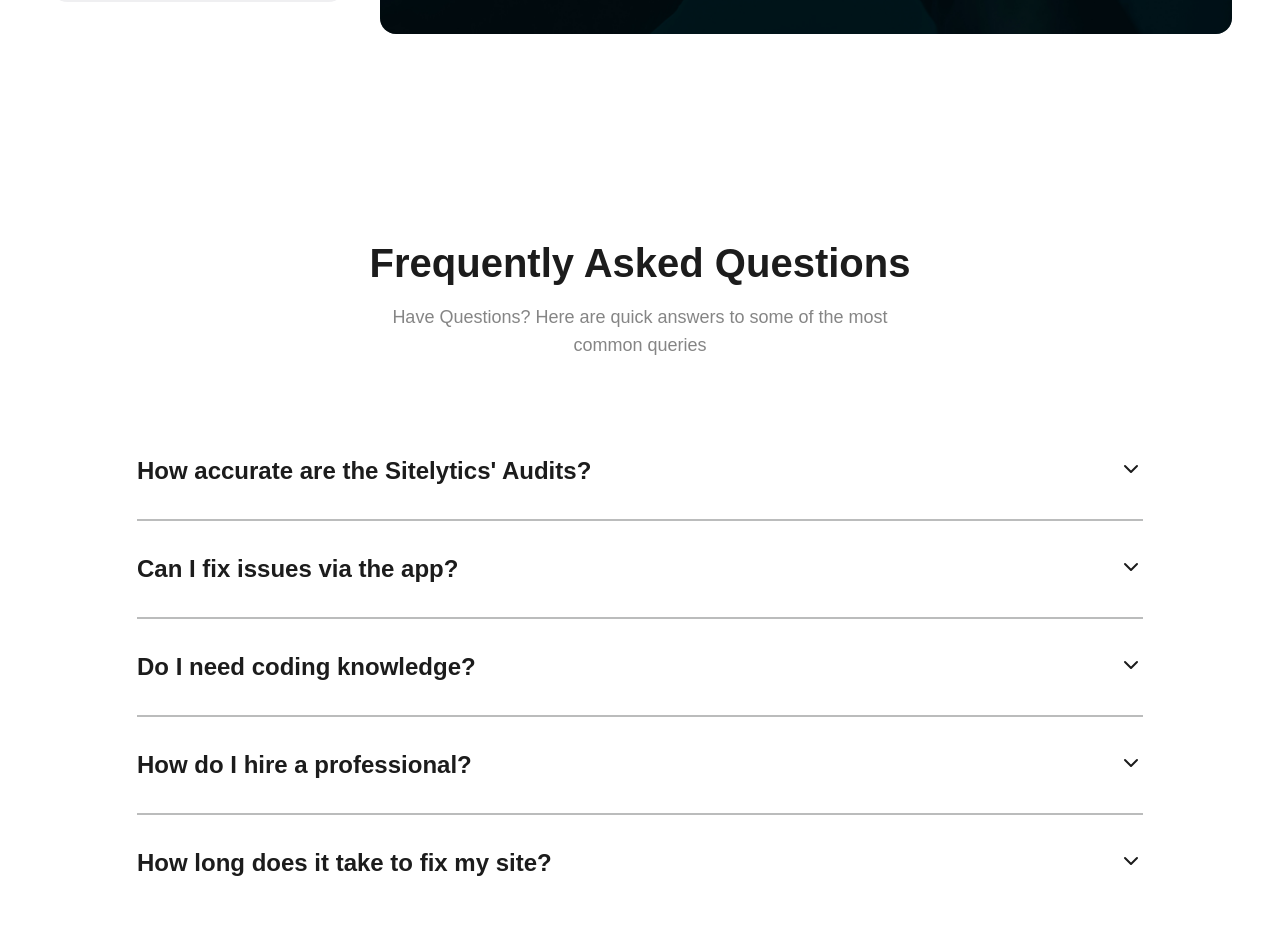
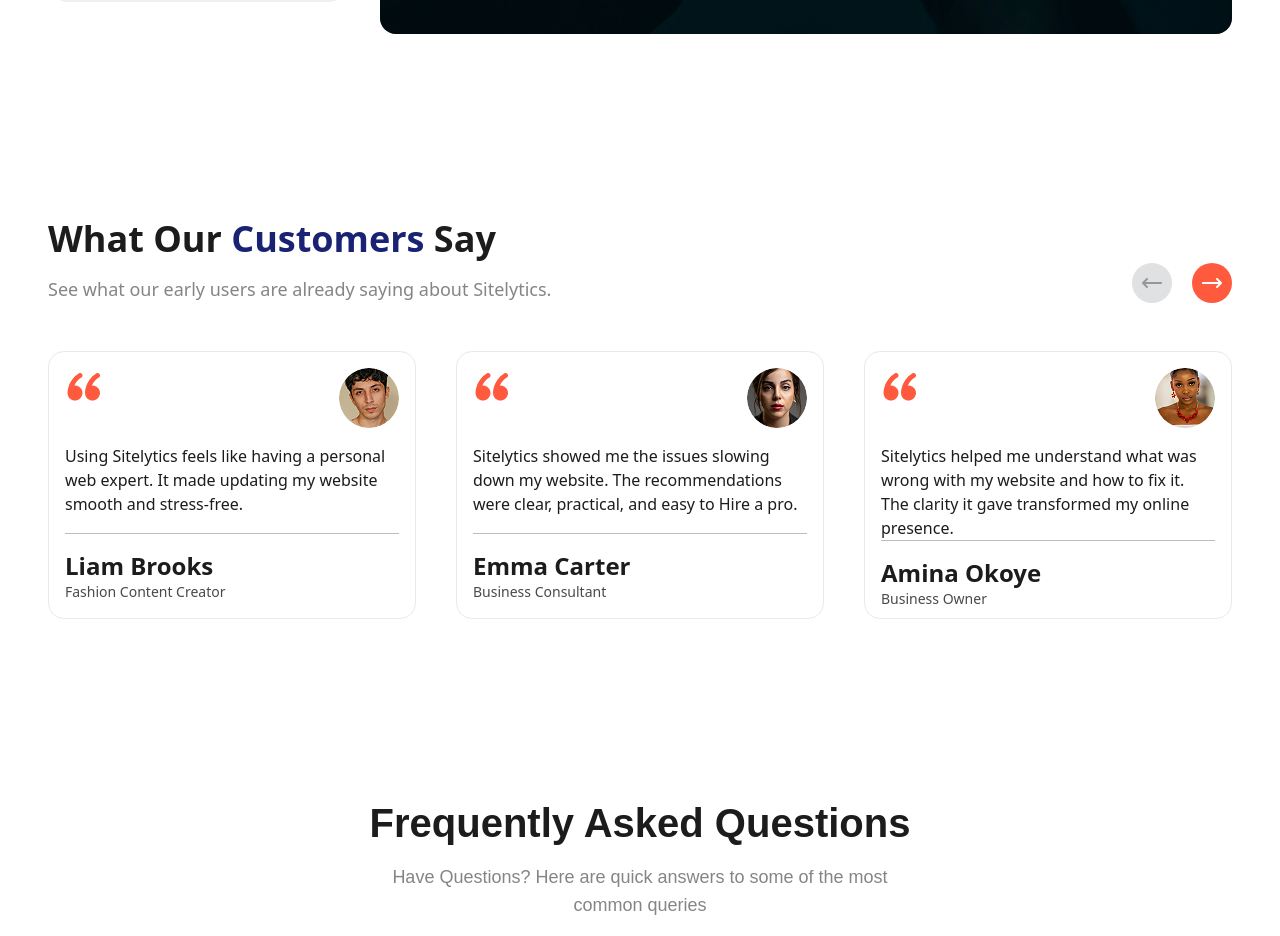
Before and after one commit to hngprojects/site-audit-ai-fe, a Next.js app: page / in a window 1280 px wide. Shown: the part 3160-4096 px from the top of the page. Built offline with nearby package versions, Linux system fonts and the light colour scheme; a web font is replaced by a local one.

Commit message:
feat(landing): add testimonials section and align padding with header

```diff
--- a/app/page.tsx
+++ b/app/page.tsx
@@ -3,6 +3,7 @@ import BuiltFor from "@/components/landing/built-for";
 import KeyFeatures from "@/components/landing/key-features";
 import HowITWorks from "@/components/landing/how-it-works";
 import Faq from "@/components/landing/faq";
+import Testimonials from "@/components/landing/testimonials";
 
 const Home = () => {
   return (
@@ -11,6 +12,7 @@ const Home = () => {
       <BuiltFor />
       <HowITWorks />
       <KeyFeatures />
+      <Testimonials />
       <Faq />
     </main>
   );
--- a/components/landing/testimonials.tsx
+++ b/components/landing/testimonials.tsx
@@ -59,7 +59,7 @@ const StaticArrows = () => (
 const Testimonials = () => {
   return (
     <section className="bg-white py-12 md:py-20">
-      <div className="container mx-auto px-4">
+      <div className="container mx-auto px-3 sm:px-8 md:px-12">
         <div className="block md:flex md:justify-between md:items-end mb-12">
           <div className="text-center md:text-left">
             <h2 className="text-2xl md:text-4xl font-bold text-[#1C1C1C] mb-4">
```
